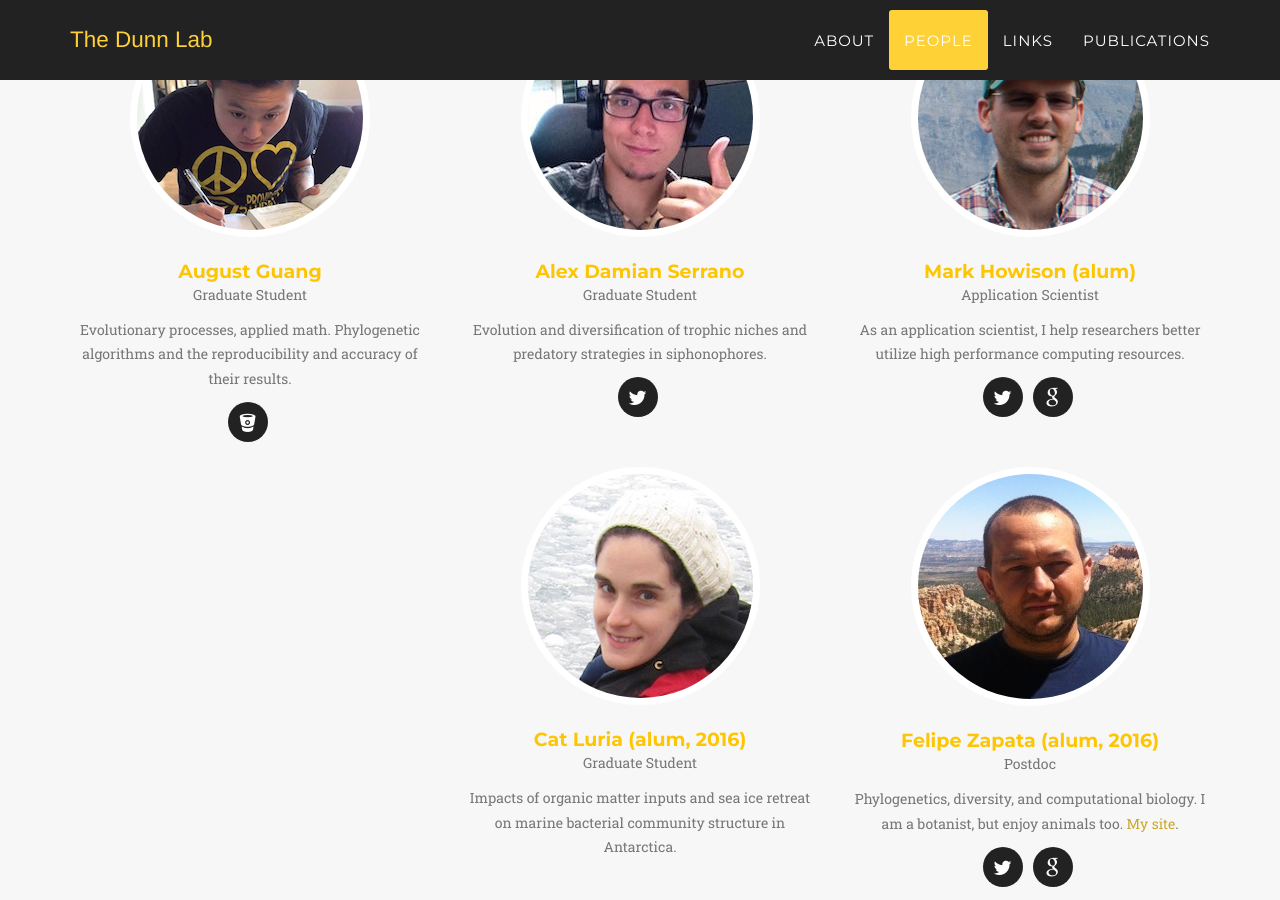
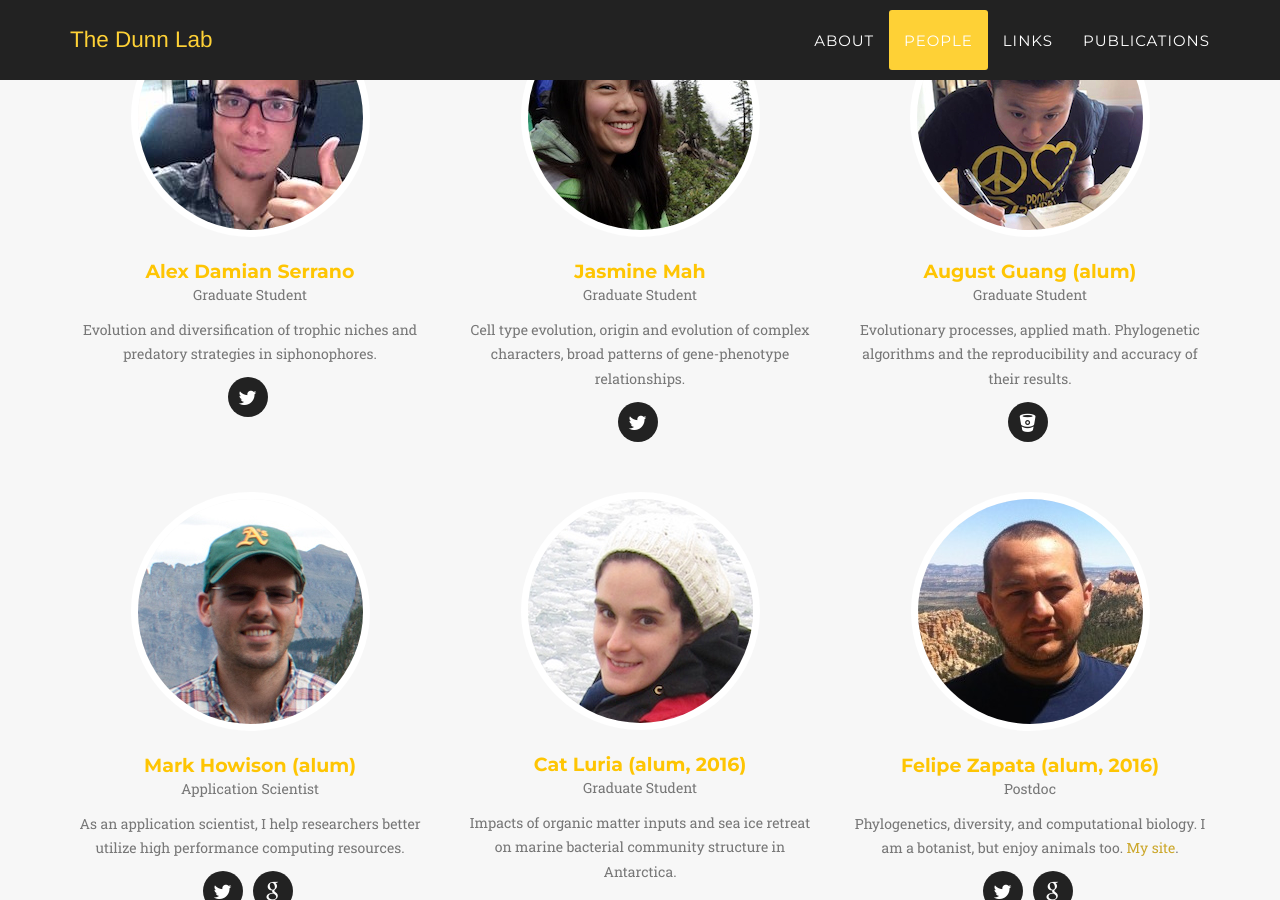
Before and after one commit to caseywdunn/caseywdunn.github.io, a Jekyll site: the page built from index.html, in a window 1280 px wide and 900 px high, scrolled down 4652 px. Built offline with Jekyll 4.4.1, drawn with Linux system fonts in a browser that asks for light colours; some web fonts are replaced.

Commit message:
added jasmine

```diff
--- a/_config.yml
+++ b/_config.yml
@@ -53,14 +53,6 @@ people:
     - title: google
       url: http://scholar.google.com/citations?user=2EpYRt4AAAAJ
 
-- name: August Guang
-  pic: august
-  position: Graduate Student
-  description: Evolutionary processes, applied math. Phylogenetic algorithms and the reproducibility and accuracy of their results.
-  social:
-   - title: bitbucket
-     url: https://bitbucket.org/aguang
-
 - name: Alex Damian Serrano
   pic: alex
   position: Graduate Student
@@ -68,6 +60,23 @@ people:
   social:
     - title: twitter
       url: https://twitter.com/antropoteuthis
+
+- name: Jasmine Mah
+  pic: jas
+  position: Graduate Student
+  description: Cell type evolution, origin and evolution of complex characters, broad patterns of gene-phenotype relationships.
+  social:
+    - title: twitter
+      url: https://twitter.com/jasminelmah
+
+
+- name: August Guang (alum)
+  pic: august
+  position: Graduate Student
+  description: Evolutionary processes, applied math. Phylogenetic algorithms and the reproducibility and accuracy of their results.
+  social:
+   - title: bitbucket
+     url: https://bitbucket.org/aguang
 
 - name: Mark Howison (alum)
   pic: mark
```
Also changed, not shown: img/team/jas.jpg (added).
